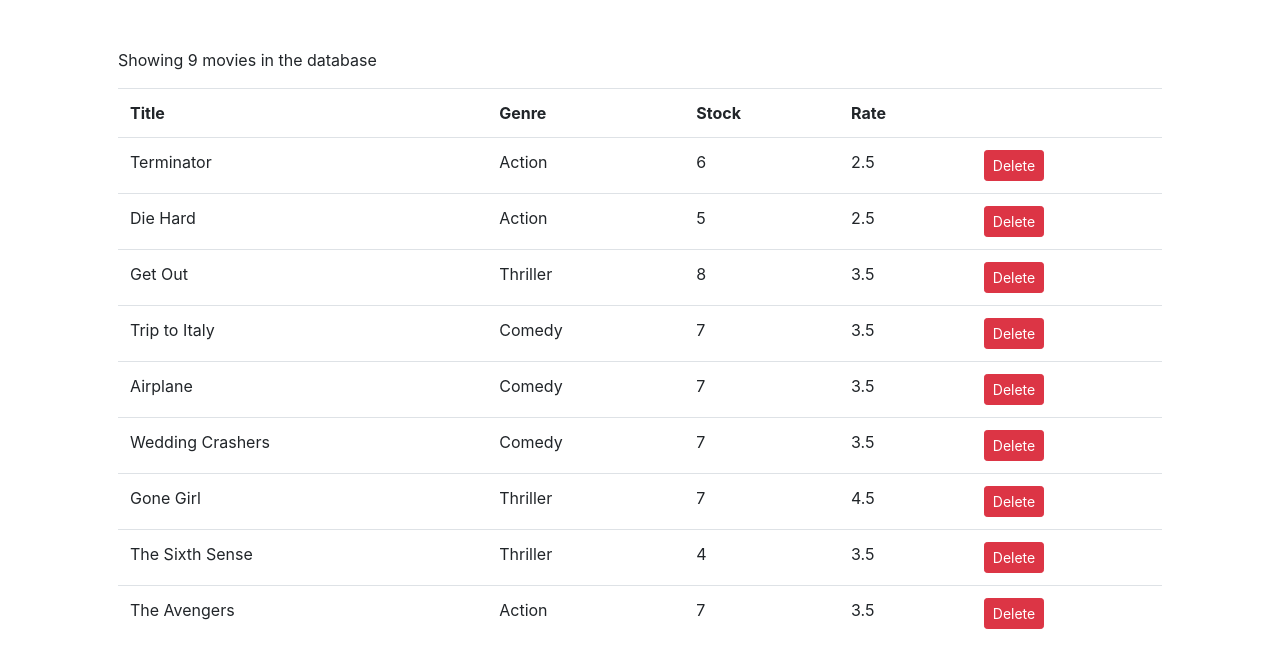
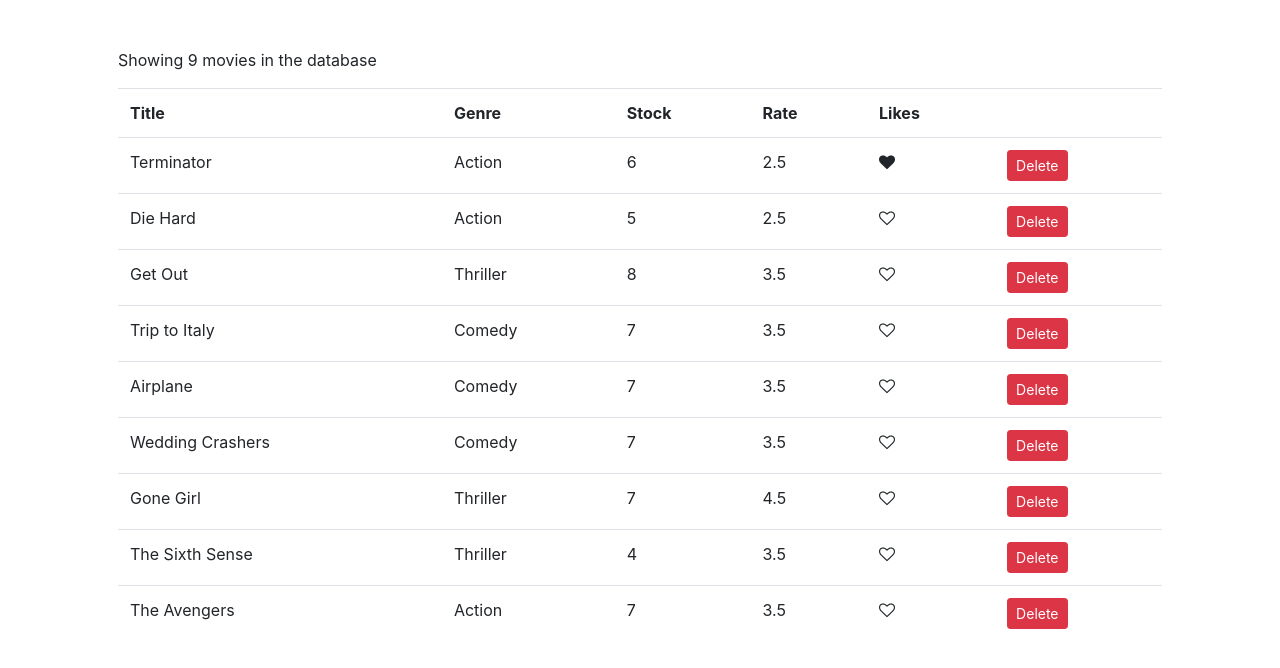
Before and after one commit to uktamjon-komilov/reactVidlyApp, a React (Create React App) app: page / in a window 1280 px wide. Shown: the top 668 px of the page. Built offline with nearby package versions, Linux system fonts and the light colour scheme.

Commit message:
Applied like button

```diff
--- a/package.json
+++ b/package.json
@@ -6,9 +6,12 @@
     "@testing-library/jest-dom": "^5.11.9",
     "@testing-library/react": "^11.2.3",
     "@testing-library/user-event": "^12.6.2",
+    "css-loader": "^5.0.1",
     "react": "^17.0.1",
     "react-dom": "^17.0.1",
     "react-scripts": "4.0.1",
+    "sass-loader": "^10.1.1",
+    "style-loader": "^2.0.0",
     "web-vitals": "^0.2.4"
   },
   "scripts": {
@@ -34,5 +37,8 @@
       "last 1 firefox version",
       "last 1 safari version"
     ]
+  },
+  "devDependencies": {
+    "node-sass": "^5.0.0"
   }
 }
--- /dev/null
+++ b/src/components/common/like.jsx
@@ -0,0 +1,11 @@
+import React, { Component } from 'react';
+
+class Likes extends Component {
+    render() {
+        let classes = "fa fa-heart";
+        if(!this.props.liked) classes+="-o";
+        return ( <i onClick={this.props.onClick} className={classes} aria-hidden="true" style={{cursor: 'pointer',}}></i> );
+    }
+}
+
+export default Likes;
--- a/src/components/movies.jsx
+++ b/src/components/movies.jsx
@@ -1,5 +1,6 @@
 import React, { Component } from 'react';
 import {getMovies} from '../services/fakeMovieService';
+import Likes from "./common/like";
 
 class Movies extends Component {
     state = {
@@ -9,6 +10,14 @@
     handleDelete = (movie) =>{
         const movies = this.state.movies.filter(m => m._id !== movie._id);
         this.setState({movies: movies});
+    }
+
+    handleLike = (movie) => {
+        const movies = [...this.state.movies];
+        const index = movies.indexOf(movie);
+        movies[index] = {...movies[index]};
+        movies[index].liked = !movies[index].liked;
+        this.setState({movies});
     }
 
     render() {
@@ -23,6 +32,7 @@
                         <td>Genre</td>
                         <td>Stock</td>
                         <td>Rate</td>
+                        <td>Likes</td>
                         <td></td>
                     </thead>
                     <tbody>
@@ -32,6 +42,7 @@
                                 <td>{movie.genre.name}</td>
                                 <td>{movie.numberInStock}</td>
                                 <td>{movie.dailyRentalRate}</td>
+                                <td><Likes liked={movie.liked} onClick={() => this.handleLike(movie)}/></td>
                                 <td><button className="btn btn-danger btn-sm" onClick={() => this.handleDelete(movie)}>Delete</button></td>
                             </tr>
                         ))}
--- a/src/index.js
+++ b/src/index.js
@@ -1,10 +1,10 @@
 import React from 'react';
 import ReactDOM from 'react-dom';
+import 'bootstrap/dist/css/bootstrap.css';
+import 'font-awesome/css/font-awesome.css';
 import './index.css';
 import App from './App';
 import reportWebVitals from './reportWebVitals';
-import 'bootstrap/dist/css/bootstrap.css';
-import 'font-awesome/css/font-awesome.css';
 
 ReactDOM.render(
   <React.StrictMode>
--- a/src/services/fakeMovieService.js
+++ b/src/services/fakeMovieService.js
@@ -7,7 +7,8 @@
     genre: { _id: "5b21ca3eeb7f6fbccd471818", name: "Action" },
     numberInStock: 6,
     dailyRentalRate: 2.5,
-    publishDate: "2018-01-03T19:04:28.809Z"
+    publishDate: "2018-01-03T19:04:28.809Z",
+    liked: true
   },
   {
     _id: "5b21ca3eeb7f6fbccd471816",
```
Also changed, not shown: 2 other files (tests, documents, lock files or other folders).
